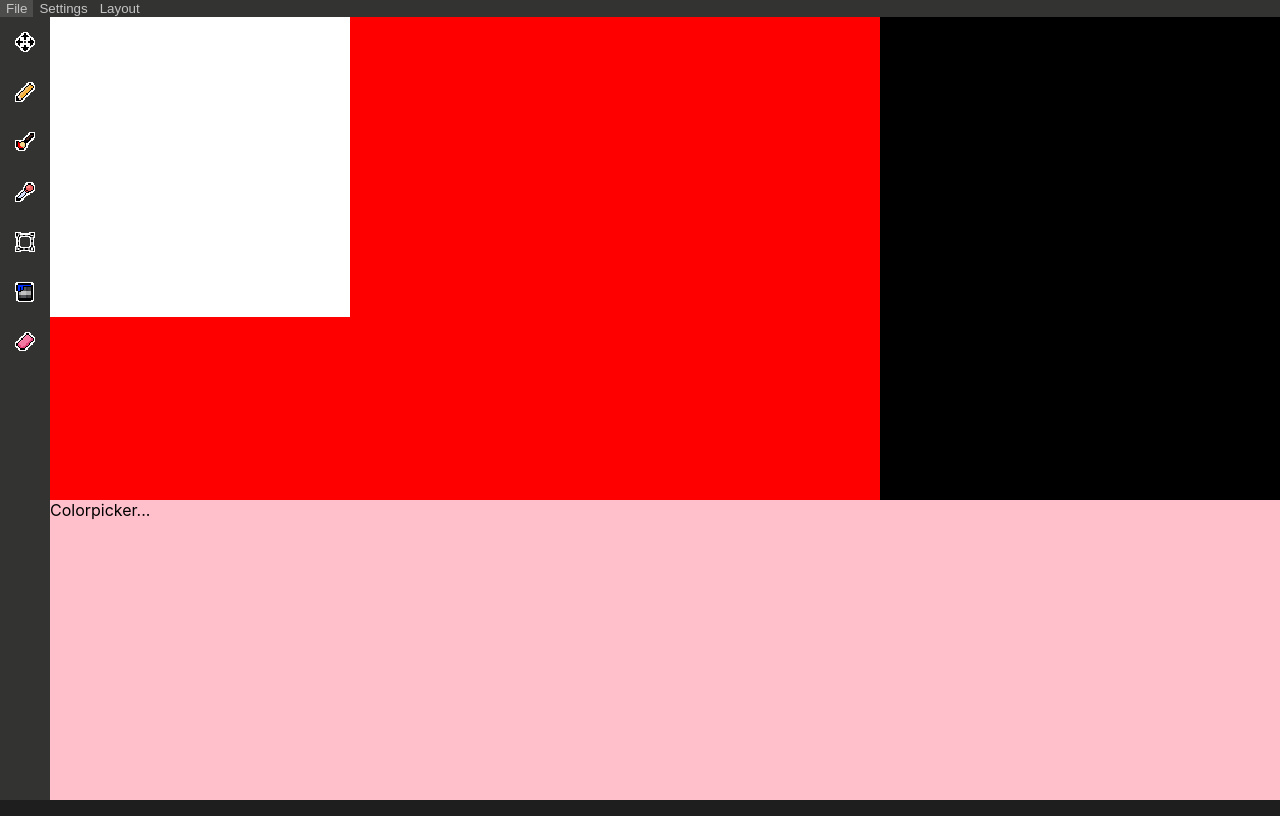
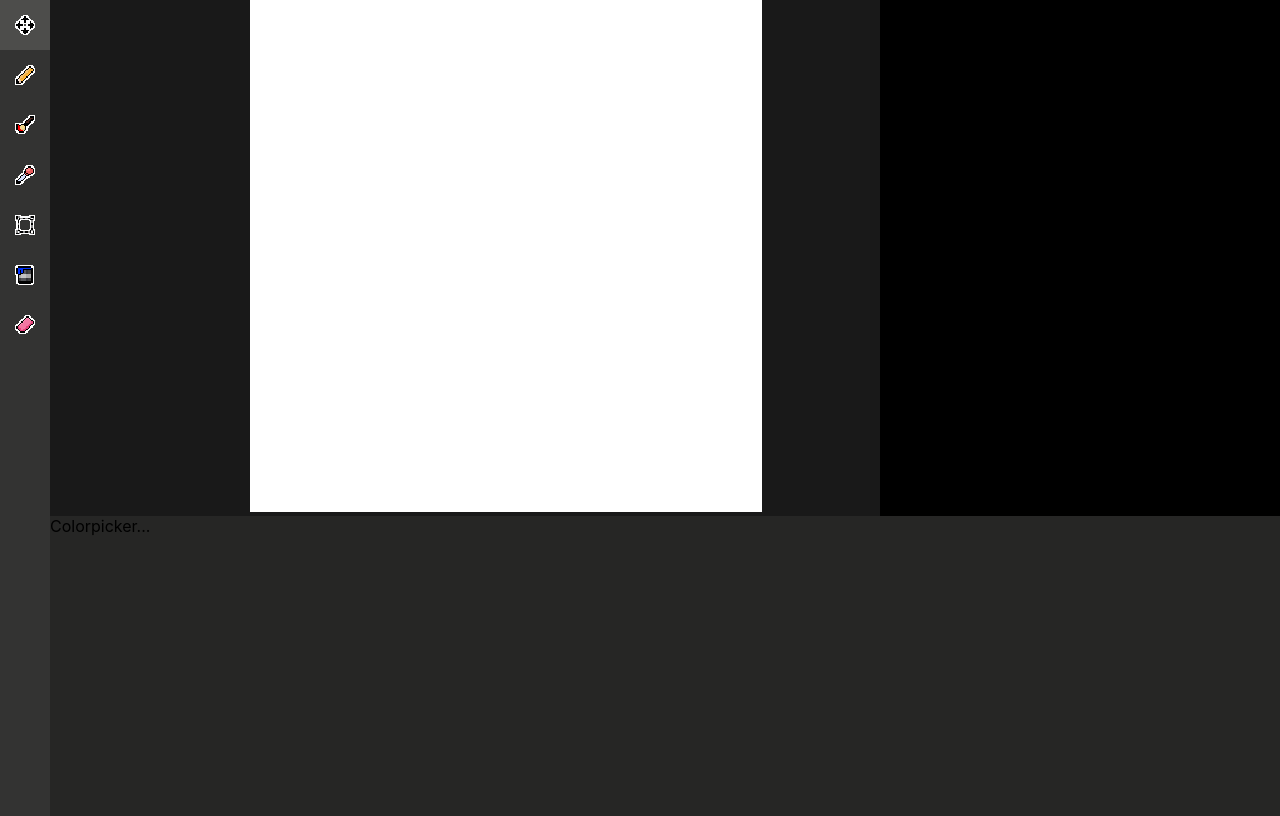
Before and after one commit to larseriktf/skineditor, a React (Create React App) app in the folder skindojo/: page / in a window 1280 px wide. Built offline with nearby package versions, Linux system fonts and the light colour scheme.

Commit message:
Fixed offset for x and y

```diff
--- a/skindojo/src/components/Canvas.tsx
+++ b/skindojo/src/components/Canvas.tsx
@@ -1,7 +1,77 @@
+import { useRef, useState, useEffect } from "react"
+
+interface Events {
+  nativeEvent: MouseEvent
+}
+
 export const Canvas = () => {
+  const canvasRef = useRef<HTMLCanvasElement>(null)
+  const contextRef = useRef<CanvasRenderingContext2D | null>(null)
+  const [isDrawing, setIsDrawing] = useState(false)
+
+  useEffect(() => {
+    const canvas = canvasRef.current!
+    canvas.width = 32
+    canvas.height = 32
+    canvas.id = "canv"
+
+    const context = canvas.getContext("2d")!
+    context.scale(1, 1)
+    context.strokeStyle = "black"
+    context.lineWidth = 1
+    contextRef.current = context
+  }, [])
+
+  const startDrawing = ({ nativeEvent }: Events) => {
+    const context = contextRef.current!
+    const canvas = canvasRef.current!
+
+    let { offsetX, offsetY } = nativeEvent
+    console.log("before: " + offsetX)
+    offsetX = Math.floor((canvas.width * offsetX) / canvas.clientWidth)
+    offsetY = Math.floor((canvas.height * offsetY) / canvas.clientHeight)
+    console.log("after: " + offsetX)
+    console.log("client: " + canvas.clientHeight)
+    console.log("real: " + canvas.height)
+
+    context.beginPath()
+    context.moveTo(offsetX, offsetY)
+    setIsDrawing(true)
+  }
+
+  const stopDrawing = () => {
+    const context = contextRef.current!
+
+    context.closePath()
+    setIsDrawing(false)
+  }
+
+  const draw = ({ nativeEvent }: Events) => {
+    if (!isDrawing) return
+
+    const canvas = canvasRef.current!
+    const context = contextRef.current!
+    const rect = canvas.getBoundingClientRect()
+
+    let { offsetX, offsetY } = nativeEvent
+    offsetX = Math.floor((canvas.width * offsetX) / canvas.clientWidth)
+    offsetY = Math.floor((canvas.height * offsetY) / canvas.clientHeight)
+
+    context.lineTo(offsetX, offsetY)
+    context.stroke()
+
+    // console.log(rect.top, rect.right, rect.bottom, rect.left)
+    // console.log(offsetX, offsetY)
+  }
+
   return (
     <section className="canvas">
-      <canvas id="canv" width={300} height={300} />
+      <canvas
+        ref={canvasRef}
+        onMouseDown={startDrawing}
+        onMouseUp={stopDrawing}
+        onMouseMove={draw}
+      />
     </section>
   )
 }
--- a/skindojo/src/style/components/_canvas.scss
+++ b/skindojo/src/style/components/_canvas.scss
@@ -1,4 +1,10 @@
 .canvas {
     grid-area: canvas;
-    background: red;
 }
+
+#canv {
+    image-rendering: pixelated;
+    width: 512px;
+    height: 512px;
+    margin-left: 200px;
+}
--- a/skindojo/src/style/components/_colorpicker.scss
+++ b/skindojo/src/style/components/_colorpicker.scss
@@ -1,4 +1,4 @@
 .colorpicker {
     grid-area: colorpicker;
-    background: pink;
+    background: darken($primary, 5%);
 }
--- a/skindojo/src/style/utilities/_global.scss
+++ b/skindojo/src/style/utilities/_global.scss
@@ -5,7 +5,7 @@ body {
         "Helvetica Neue", sans-serif;
     -webkit-font-smoothing: antialiased;
     -moz-osx-font-smoothing: grayscale;
-    background: darken($primary, 8%);
+    background: darken($primary, 10%);
 }
 
 code {
```
